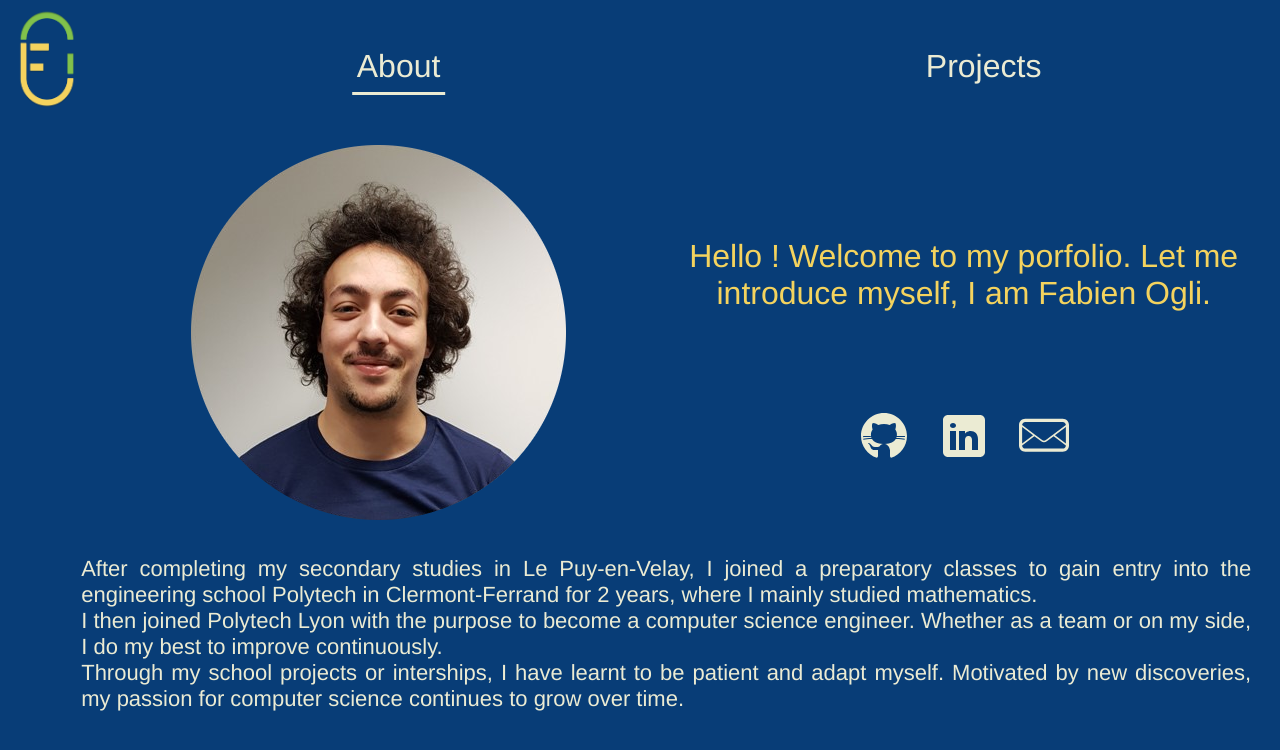
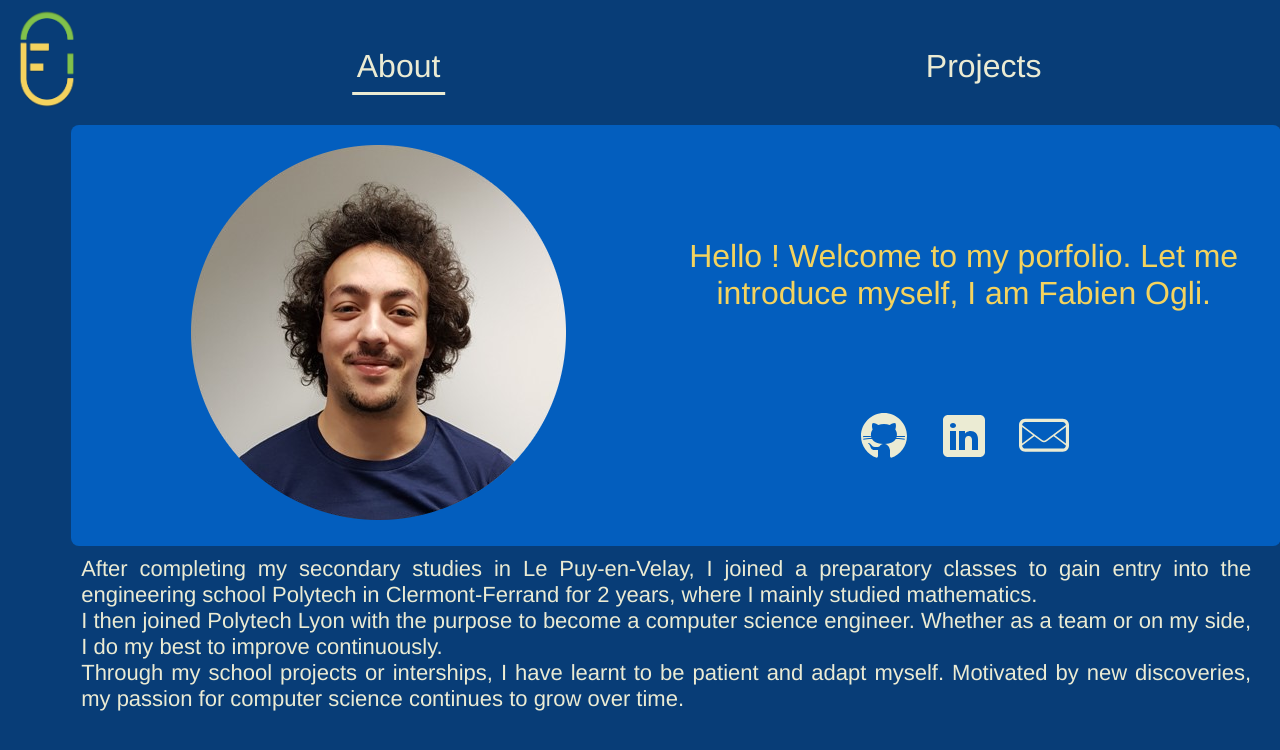
Before and after one commit to fabienogli/fabienogli.github.io, a Vue app: page /#/ in a window 1280 px wide. Shown: the top 750 px of the page. Built offline with nearby package versions, Linux system fonts and the light colour scheme.

Commit message:
new design

```diff
--- a/src/components/About.vue
+++ b/src/components/About.vue
@@ -93,7 +93,7 @@ export default {
       max-width: 100%;
     }
   }
-  // background-color: $primaryLight;
+  background-color: $primaryLight;
   border-radius: 8px;
   .top {
     flex: 1;
```
